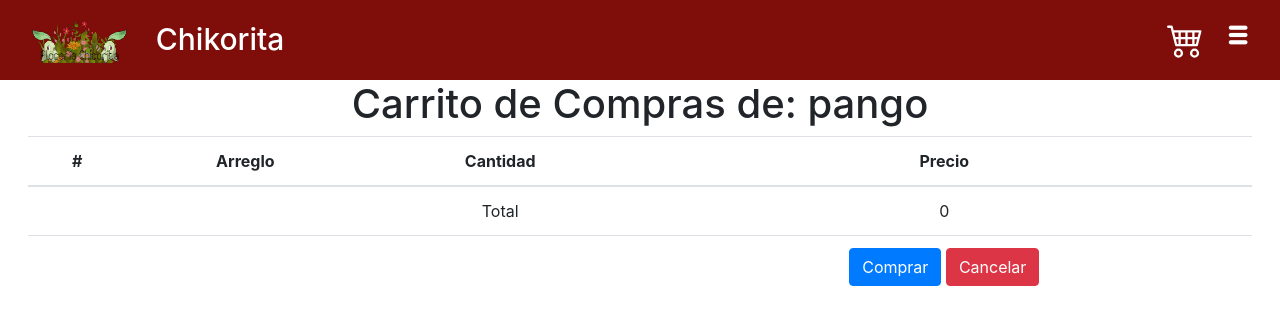
After one commit to PangoRules/floreria_chicorita, a Django app: page /carrito/ in a window 1280 px wide. The commit adds this page. Shown: the top 325 px of the page. Run offline with Django 3.2, Linux system fonts and the light colour scheme; a user stored in the database is signed in; data comes from the database, SQL or seed files in the repository; both versions use the stored data as it was after the commit; some libraries are stand-ins or nearby versions.

Commit message:
Configuraciones para los pedidios y el carrito

```diff
--- a/floreria_chicorita/settings.py
+++ b/floreria_chicorita/settings.py
@@ -42,6 +42,7 @@ INSTALLED_APPS = [
     'django.contrib.messages',
     'django.contrib.staticfiles',
     'users',
+    'django_seed',
 ]
 
 MIDDLEWARE = [
--- a/floreria_chicorita/urls.py
+++ b/floreria_chicorita/urls.py
@@ -23,4 +23,5 @@ urlpatterns = [
 	path('pruebas/', pruebas,name="pruebas"),
     path('admin/', admin.site.urls),
     path('', include("users.urls")),
+    path('agregarCarrito/', agregarCarrito, name="agregarCarrito"),
 ]
--- a/templates/base.html
+++ b/templates/base.html
@@ -37,9 +37,13 @@
 					<a href="">Contacto</a>
 				{%endif%}
 			</nav>
-			<svg class="bi bi-cart4" width="1em" height="1em" viewBox="0 0 16 16" fill="currentColor" xmlns="http://www.w3.org/2000/svg" style="cursor:pointer;height: 50%;width: 3%;float: right;margin: 21px 20px 0 0;">
-			<path fill-rule="evenodd" d="M0 2.5A.5.5 0 0 1 .5 2H2a.5.5 0 0 1 .485.379L2.89 4H14.5a.5.5 0 0 1 .485.621l-1.5 6A.5.5 0 0 1 13 11H4a.5.5 0 0 1-.485-.379L1.61 3H.5a.5.5 0 0 1-.5-.5zM3.14 5l.5 2H5V5H3.14zM6 5v2h2V5H6zm3 0v2h2V5H9zm3 0v2h1.36l.5-2H12zm1.11 3H12v2h.61l.5-2zM11 8H9v2h2V8zM8 8H6v2h2V8zM5 8H3.89l.5 2H5V8zm0 5a1 1 0 1 0 0 2 1 1 0 0 0 0-2zm-2 1a2 2 0 1 1 4 0 2 2 0 0 1-4 0zm9-1a1 1 0 1 0 0 2 1 1 0 0 0 0-2zm-2 1a2 2 0 1 1 4 0 2 2 0 0 1-4 0z"/>
-			</svg>
+			{%if user.is_authenticated%}
+				<a href="{% url 'carrito' %}" style="color:#FFF;">
+					<svg class="bi bi-cart4" width="1em" height="1em" viewBox="0 0 16 16" fill="currentColor" xmlns="http://www.w3.org/2000/svg" style="cursor:pointer;height: 50%;width: 3%;float: right;margin: 21px 20px 0 0;">
+					<path fill-rule="evenodd" d="M0 2.5A.5.5 0 0 1 .5 2H2a.5.5 0 0 1 .485.379L2.89 4H14.5a.5.5 0 0 1 .485.621l-1.5 6A.5.5 0 0 1 13 11H4a.5.5 0 0 1-.485-.379L1.61 3H.5a.5.5 0 0 1-.5-.5zM3.14 5l.5 2H5V5H3.14zM6 5v2h2V5H6zm3 0v2h2V5H9zm3 0v2h1.36l.5-2H12zm1.11 3H12v2h.61l.5-2zM11 8H9v2h2V8zM8 8H6v2h2V8zM5 8H3.89l.5 2H5V8zm0 5a1 1 0 1 0 0 2 1 1 0 0 0 0-2zm-2 1a2 2 0 1 1 4 0 2 2 0 0 1-4 0zm9-1a1 1 0 1 0 0 2 1 1 0 0 0 0-2zm-2 1a2 2 0 1 1 4 0 2 2 0 0 1-4 0z"/>
+					</svg>
+				</a>
+			{%endif%}
 		</div>
 	</header>
 	{%block contenido-body%}
--- /dev/null
+++ b/templates/users/carrito.html
@@ -0,0 +1,112 @@
+{%extends "base.html"%}
+{% load static %}
+
+{%block contenido-head%}
+
+{%endblock%}
+
+{%block contenido-body%}
+	<div class="container text-center" style="margin-top: 80px;">
+		{% if messages %}
+			<ul class="messages">
+				{% for message in messages %}
+					<li{% if message.tags %} class="{{ message.tags }} alert-success"{% endif %} style="list-style-type: none;">{{ message }}</li>
+				{% endfor %}
+			</ul>
+		{% endif %}
+		<h1 style="float:none;">Carrito de Compras de: {{user.username}}</h1>
+		<table id="tablaCarrito" class="table">
+			<thead>
+				<tr>
+					<th scope="col">#</th>
+					<th scope="col">Arreglo</th>
+					<th scope="col">Cantidad</th>
+					<th scope="col">Precio</th>
+				</tr>
+			</thead>
+			<tbody>
+				<form id="formConfirmarCarro" method="post" action="{% url 'carrito' %}">
+					{% csrf_token %}
+					<input type="hidden" id="userId" name="userId" value="{{user.id}}">
+					<input type="hidden" id="opcSelec" name="opcSelec">
+				</form>
+				{% for item in carrito %}
+					<tr>
+						<th scope="row">{{item.id}}</th>
+						<td>{{item.producto}}</td>
+						<td>{{item.cantidad}}</td>
+						<td class="precio">{{item.precio}}</td>
+					</tr>
+				{% endfor %}
+					<tr>
+						<th></th>
+						<td></td>
+						<td scope="col">Total</td>
+						<td id="TotalCarrito"></td>
+					</tr>
+					<tr>
+						<th></th>
+						<td></td>
+						<td></td>
+						<td>
+							<button type="button" data-tipoboton="comprar" class="btn btn-primary" data-toggle="modal" data-target="#modalCompra">Comprar</button>
+							<button type="button" data-tipoboton="cancelar" class="btn btn-danger" data-toggle="modal" data-target="#modalCompra">Cancelar</button>
+						</td>
+					</tr>
+			</tbody>
+		</table>
+	</div>
+
+	<!-- Modal Compra-->
+	<div class="modal fade" id="modalCompra" tabindex="-1" role="dialog" aria-labelledby="exampleModalLabel" aria-hidden="true">
+		<div class="modal-dialog">
+			<div class="modal-content">
+				<div class="modal-header">
+					<h5 class="modal-title" id="modalCompraTitle"></h5>
+					<button type="button" class="close" data-dismiss="modal" aria-label="Close">
+					<span aria-hidden="true">&times;</span>
+					</button>
+				</div>
+				<div class="modal-body">
+					<div class="form-group">
+						<label class="form-control" id="modalCompraBody"></label>
+					</div>
+				</div>
+				<div class="modal-footer">
+					<button type="button" class="btn btn-secondary" data-dismiss="modal">Cerrar</button>
+					<button type="button" class="btn btn-primary" id="aceptarCompraModal">Aceptar</button>
+				</div>
+			</div>
+		</div>
+	</div>
+
+	<script>
+		$(function(){
+			var total = 0;
+			$('#tablaCarrito tr td').each(function() {
+				if($(this).hasClass('precio')){
+					total=Number(total)+Number($(this).html());
+				}
+			});
+			$('#TotalCarrito').html(total);
+		});
+
+		$('#modalCompra').on('show.bs.modal',function(event){
+			var boton = $(event.relatedTarget);
+			var modal = $(this);
+			if(boton.data('tipoboton')=="comprar"){
+				modal.find('.modal-title').text('Confirmar');
+				modal.find('.modal-body #modalCompraBody').text('¿Estas seguro que deseas comprar los articulos anteriores?');
+				$('#opcSelec').val('comprar');
+			}else{
+				modal.find('.modal-title').text('Cancelar Carrito');
+				modal.find('.modal-body #modalCompraBody').text('¿Estas seguro que vaciar tu carrito?');
+				$('#opcSelec').val('cancelar');
+			}
+		});
+
+		$('#aceptarCompraModal').click(function(){
+			$('#formConfirmarCarro').submit();
+		});
+	</script>
+{% endblock %}
--- a/users/models.py
+++ b/users/models.py
@@ -20,5 +20,8 @@ class Compra(models.Model):
 	user = models.ForeignKey(User,on_delete=models.CASCADE,blank=False, null=False)
 	producto = models.ForeignKey(Inventario,on_delete=models.CASCADE,blank=False, null=False)
 	fecha = models.DateField(default=datetime.now)
+	cantidad = models.IntegerField(null=True, blank=True)
+	precio = models.IntegerField(null=True, blank=True)
+	esta_en_carro = models.BooleanField(default=True,blank=True, null=True)
 	def __str__(self):
 		return self.user.username + " - " + self.producto.nombre
--- a/users/urls.py
+++ b/users/urls.py
@@ -7,4 +7,5 @@ urlpatterns = [
 	path('login/',loginuser,name="login"),
 	path('register/',register,name="register"),
 	path('logout/',logoutuser,name="logout"),
+	path('carrito/',carrito,name="carrito"),
 ]
--- a/users/views.py
+++ b/users/views.py
@@ -12,7 +12,7 @@ from .models import Inventario, Compra
 @login_required(login_url='login')
 def dashboard(request):
 	if request.user.is_authenticated:
-		pedidos = Compra.objects.filter(user=request.user).order_by('fecha')
+		pedidos = Compra.objects.filter(user=request.user,esta_en_carro=False).order_by('fecha')
 		return render(request,"users/dashboard.html",{'compras':pedidos})
 	return redirect('/login')
 
@@ -51,3 +51,28 @@ def loginuser(request):
 def logoutuser(request):
 	logout(request)
 	return redirect('login')
+
+def carrito(request):
+	carrito = Compra.objects.filter(user=request.user,esta_en_carro=True).order_by('fecha')
+
+	if request.method=="POST":
+		carrito = Compra.objects.filter(user=request.user,esta_en_carro=True)
+
+		if not carrito:
+			messages.success(request,'Su carro esta vacio')
+			return render(request,"users/carrito.html")
+
+		if request.POST['opcSelec'] == "comprar":
+			for item in carrito:
+				item.esta_en_carro=False
+				item.save()
+
+			messages.success(request,'Se ha realizado tu operacion con exito')
+			return render(request,"users/carrito.html")
+
+		else:
+			for item in carrito:
+				item.delete()
+			messages.success(request,'Se han eliminado los items de su carrito ')
+			return render(request,"users/carrito.html")
+	return render(request,"users/carrito.html",{'carrito':carrito})
```
Also changed, not shown: floreria_chicorita/forms.py (added, +10 -0 lines), floreria_chicorita/views.py (+19 -0 lines), templates/welcome.html (+14 -9 lines), db.sqlite3, users/migrations/0004_auto_20200614_2242.py (added).
